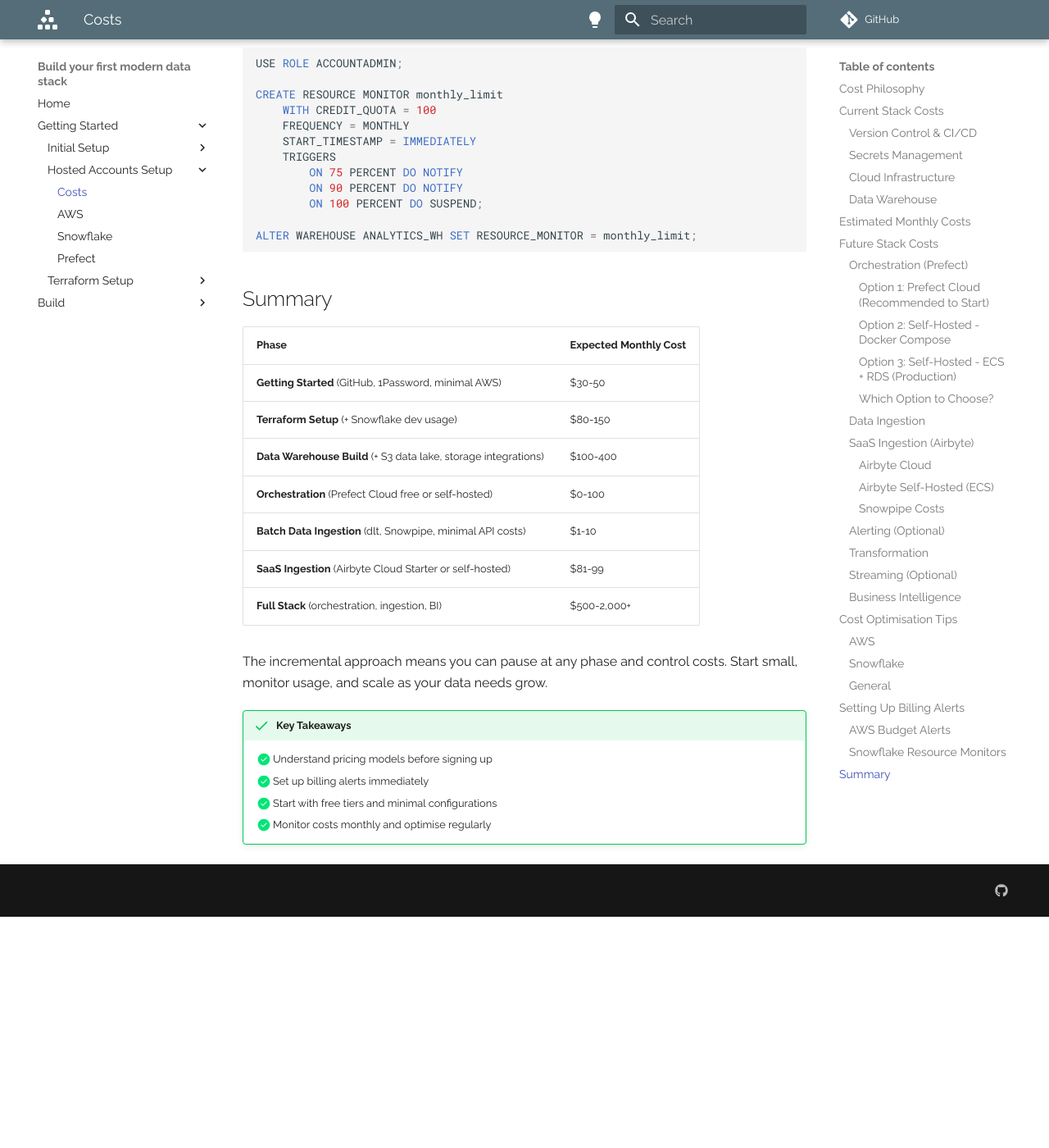
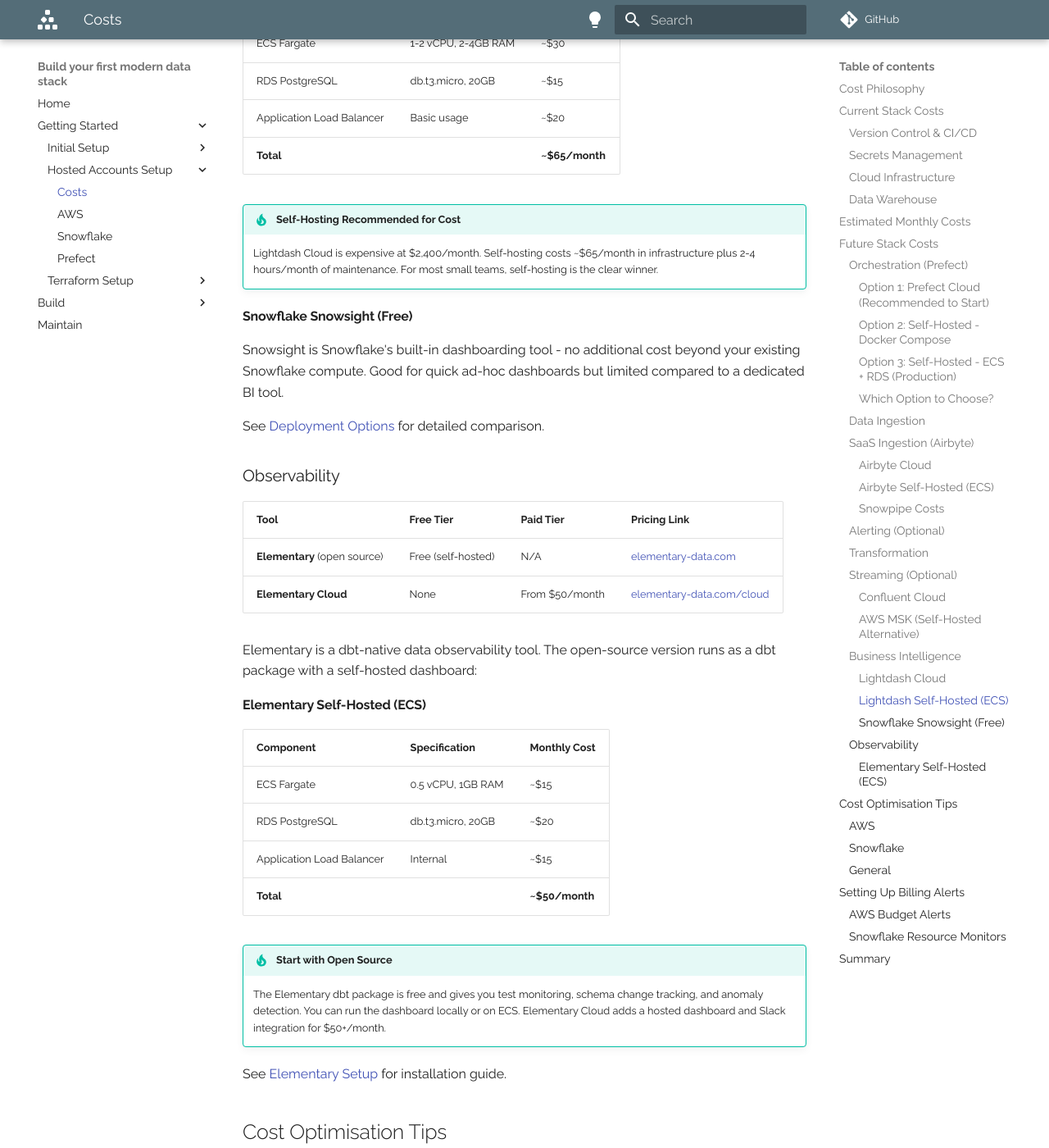
Before and after one commit to glsdown/modern-data-stack-build, an MkDocs documentation site: the page built from docs/getting-started/account-setup/costs.md, in a window 1280 px wide and 1400 px high, scrolled down 9686 px. Shown: the whole window at 82% size. Built offline with MkDocs 1.6.1 and Material for MkDocs 9.7.7, drawn with Linux system fonts in a browser that asks for light colours; comment, search, counter and statistics services are not loaded; before the commit the page ends 10804 px from its top, so only the background shows below that; some of the changed text lies outside the part shown.

Commit message:
Misc consistency updates

```diff
--- a/docs/getting-started/account-setup/costs.md
+++ b/docs/getting-started/account-setup/costs.md
@@ -245,15 +245,104 @@
 
 ### Streaming (Optional)
 
-| Tool | Free Tier | Paid Tier | Pricing Link |
-|------|-----------|-----------|--------------|
-| **Confluent Cloud** | $400 credit (limited time) | Pay-as-you-go | [confluent.io/pricing](https://www.confluent.io/confluent-cloud/pricing/) |
+Confluent Cloud provides managed Kafka with two main cluster types:
+
+#### Confluent Cloud
+
+| Cluster Type | Base Cost | Includes | SLA |
+|-------------|-----------|----------|-----|
+| **Basic** | ~$150/month | Schema Registry, Kafka Connect, 100 partitions | 99.5% |
+| **Standard** | ~$300/month | Multi-zone (3 AZs), 4,500 partitions | 99.95% |
+| **Dedicated** | $500+/month | Single-tenant, VPC peering, PrivateLink | 99.99% |
+
+Additional usage costs:
+
+| Component | Cost |
+|-----------|------|
+| Data ingress | $0.08/GB |
+| Data egress | $0.08/GB |
+| Storage | $0.08/GB/month |
+| Partition overage | $0.40/partition/month |
+
+$400 free credit for new accounts (30 days).
+
+[confluent.io/pricing](https://www.confluent.io/confluent-cloud/pricing/)
+
+!!! example "Example: 1 GB/day Workload"
+    For a typical small workload (1 GB/day on a Basic cluster):
+
+    - Base cluster: $150
+    - Ingress (30 GB): $2.50
+    - Egress (30 GB): $2.50
+    - Storage (30 GB): $2.50
+    - **Total: ~$158/month**
+
+#### AWS MSK (Self-Hosted Alternative)
+
+| Option | Monthly Cost | Best For |
+|--------|-------------|----------|
+| **MSK Serverless** | ~$22/month (1 GB/day) | Dev/test, low-volume |
+| **MSK Provisioned** (3 brokers) | ~$276/month (infrastructure only) | High-volume production |
+
+!!! warning "MSK Hidden Costs"
+    MSK Provisioned requires additional infrastructure (Schema Registry, Kafka Connect, monitoring) and 4-8 hours/month of operations work. For typical workloads (< 500 GB/day), Confluent Cloud is 60-70% cheaper when you factor in engineering time.
+
+See [Deployment Options](../../build/streaming-data-ingestion/2-deployment-options.md) for detailed comparison.
 
 ### Business Intelligence
 
+Lightdash is a dbt-native BI tool with two deployment options:
+
+#### Lightdash Cloud
+
+| Tier | Monthly Cost | Notes |
+|------|-------------|-------|
+| **Cloud** | $2,400/month (flat rate) | Unlimited users, zero infrastructure management |
+
+14-day free trial available (no credit card required).
+
+[lightdash.com](https://www.lightdash.com/)
+
+#### Lightdash Self-Hosted (ECS)
+
+| Component | Specification | Monthly Cost |
+|-----------|--------------|-------------|
+| ECS Fargate | 1-2 vCPU, 2-4GB RAM | ~$30 |
+| RDS PostgreSQL | db.t3.micro, 20GB | ~$15 |
+| Application Load Balancer | Basic usage | ~$20 |
+| **Total** | | **~$65/month** |
+
+!!! tip "Self-Hosting Recommended for Cost"
+    Lightdash Cloud is expensive at $2,400/month. Self-hosting costs ~$65/month in infrastructure plus 2-4 hours/month of maintenance. For most small teams, self-hosting is the clear winner.
+
+#### Snowflake Snowsight (Free)
+
+Snowsight is Snowflake's built-in dashboarding tool - no additional cost beyond your existing Snowflake compute. Good for quick ad-hoc dashboards but limited compared to a dedicated BI tool.
+
+See [Deployment Options](../../build/data-analytics/3-deployment-options.md) for detailed comparison.
+
+### Observability
+
 | Tool | Free Tier | Paid Tier | Pricing Link |
 |------|-----------|-----------|--------------|
-| **Metabase** | Open source (self-hosted) | Pro: $85/user/month | [metabase.com/pricing](https://www.metabase.com/pricing/) |
+| **Elementary** (open source) | Free (self-hosted) | N/A | [elementary-data.com](https://www.elementary-data.com/) |
+| **Elementary Cloud** | None | From $50/month | [elementary-data.com/cloud](https://www.elementary-data.com/cloud) |
+
+Elementary is a dbt-native data observability tool. The open-source version runs as a dbt package with a self-hosted dashboard:
+
+#### Elementary Self-Hosted (ECS)
+
+| Component | Specification | Monthly Cost |
+|-----------|--------------|-------------|
+| ECS Fargate | 0.5 vCPU, 1GB RAM | ~$15 |
+| RDS PostgreSQL | db.t3.micro, 20GB | ~$20 |
+| Application Load Balancer | Internal | ~$15 |
+| **Total** | | **~$50/month** |
+
+!!! tip "Start with Open Source"
+    The Elementary dbt package is free and gives you test monitoring, schema change tracking, and anomaly detection. You can run the dashboard locally or on ECS. Elementary Cloud adds a hosted dashboard and Slack integration for $50+/month.
+
+See [Elementary Setup](../../build/observability/3-elementary-setup.md) for installation guide.
 
 ## Cost Optimisation Tips
 
@@ -339,11 +428,16 @@
 |-------|----------------------|
 | **Getting Started** (GitHub, 1Password, minimal AWS) | $30-50 |
 | **Terraform Setup** (+ Snowflake dev usage) | $80-150 |
-| **Data Warehouse Build** (+ S3 data lake, storage integrations) | $100-400 |
+| **AWS Infrastructure** (S3 data lake, VPC) | $5-85 |
+| **Data Warehouse** (Snowflake compute + storage) | $50-300 |
 | **Orchestration** (Prefect Cloud free or self-hosted) | $0-100 |
 | **Batch Data Ingestion** (dlt, Snowpipe, minimal API costs) | $1-10 |
 | **SaaS Ingestion** (Airbyte Cloud Starter or self-hosted) | $81-99 |
-| **Full Stack** (orchestration, ingestion, BI) | $500-2,000+ |
+| **Data Transformation** (dbt Core free or dbt Cloud) | $0-100 |
+| **Data Analytics** (Lightdash self-hosted or Cloud) | $65-2,400 |
+| **Observability** (Elementary open source or Cloud) | $0-50 |
+| **Streaming** (Confluent Cloud Basic, optional) | $0-158 |
+| **Full Stack** (all sections running) | $500-3,500+ |
 
 The incremental approach means you can pause at any phase and control costs. Start small, monitor usage, and scale as your data needs grow.
 
--- a/mkdocs.yml
+++ b/mkdocs.yml
@@ -10,6 +10,7 @@
           - Local Environment: getting-started/initial-setup/2-local-environment.md
           - Development Workflow: getting-started/initial-setup/3-development-workflow.md
           - Secrets Management: getting-started/initial-setup/4-secrets-management.md
+          - Claude Code Setup: getting-started/initial-setup/5-claude-code-setup.md
       - Hosted Accounts Setup:
           - getting-started/account-setup/index.md
           - Costs: getting-started/account-setup/costs.md
@@ -152,6 +153,8 @@
           - MSK Self-Hosted (Optional): build/streaming-data-ingestion/9-msk-self-hosted.md
           - Stream Processing (Optional): build/streaming-data-ingestion/10-stream-processing.md
           - Change Data Capture (Optional): build/streaming-data-ingestion/11-change-data-capture.md
+  - Maintain:
+      - maintain/index.md
 theme:
   name: material
   font:
```
Also changed, not shown: CLAUDE.md (+45 -63 lines), docs/getting-started/initial-setup/4-secrets-management.md (+2 -2 lines), docs/getting-started/initial-setup/5-claude-code-setup.md (added, +309 -0 lines), docs/getting-started/initial-setup/index.md (+2 -0 lines).
